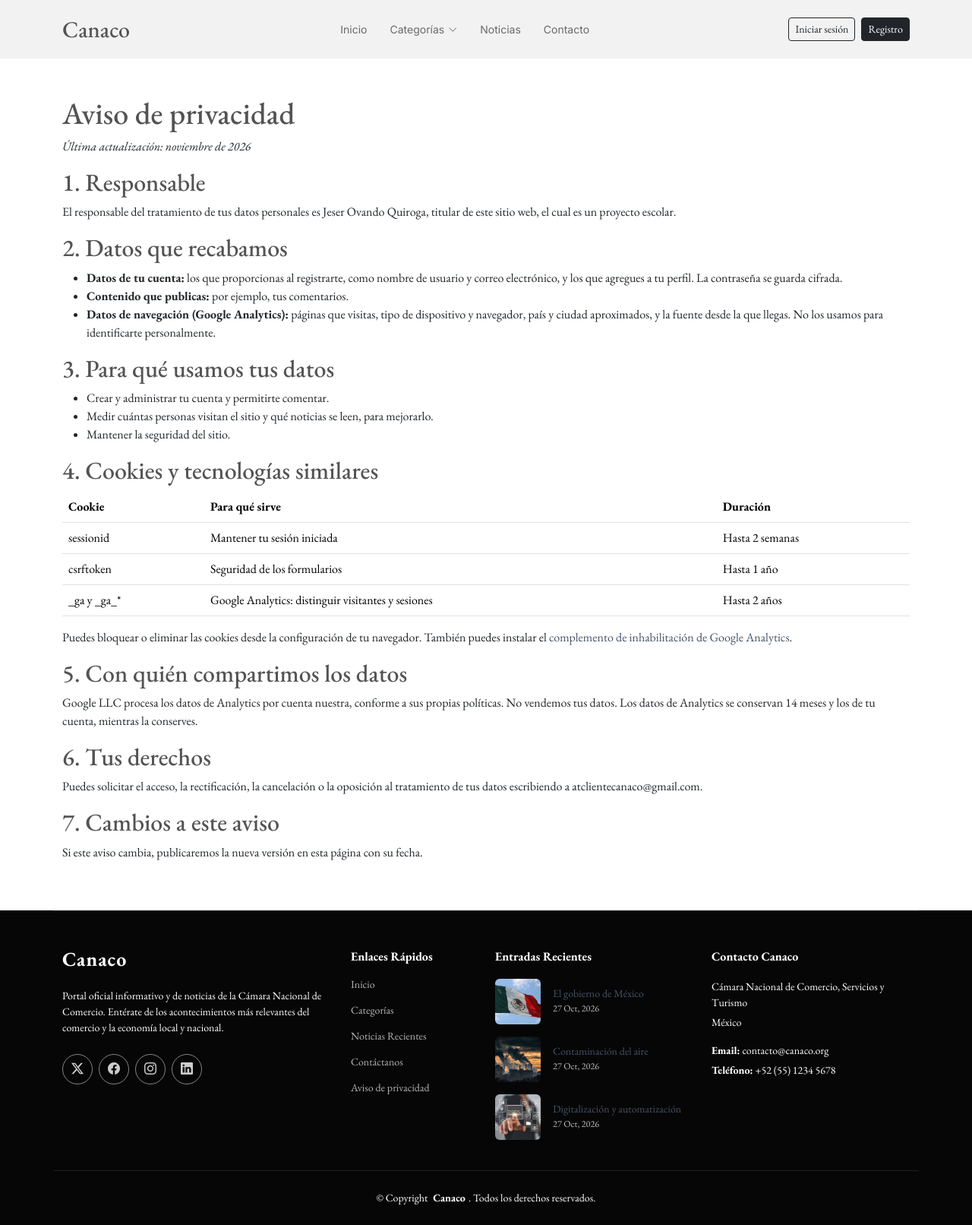
After one commit to JeserOQ/proyectoWeb, a Django app: page /privacidad/ in a window 1280 px wide. The commit adds this page. Shown: the whole page at 76% size. Run offline with Django 5.2, Linux system fonts and the light colour scheme; data comes from the database, SQL or seed files in the repository; some libraries are stand-ins or nearby versions.

Commit message:
Privacy notice and link in the footer

```diff
--- /dev/null
+++ b/canaco/home/templates/home/privacidad.html
@@ -0,0 +1,49 @@
+{% extends 'home/base.html' %}
+
+{% block title %}Aviso de privacidad - Canaco{% endblock %}
+
+{% block content %}
+<section class="container py-5">
+  <h1>Aviso de privacidad</h1>
+  <p><em>Última actualización: noviembre de 2026</em></p>
+
+  <h2>1. Responsable</h2>
+  <p>El responsable del tratamiento de tus datos personales es Jeser Ovando Quiroga, titular de este sitio web, el cual es un proyecto escolar.</p>
+
+  <h2>2. Datos que recabamos</h2>
+  <ul>
+    <li><strong>Datos de tu cuenta:</strong> los que proporcionas al registrarte, como nombre de usuario y correo electrónico, y los que agregues a tu perfil. La contraseña se guarda cifrada.</li>
+    <li><strong>Contenido que publicas:</strong> por ejemplo, tus comentarios.</li>
+    <li><strong>Datos de navegación (Google Analytics):</strong> páginas que visitas, tipo de dispositivo y navegador, país y ciudad aproximados, y la fuente desde la que llegas. No los usamos para identificarte personalmente.</li>
+  </ul>
+
+  <h2>3. Para qué usamos tus datos</h2>
+  <ul>
+    <li>Crear y administrar tu cuenta y permitirte comentar.</li>
+    <li>Medir cuántas personas visitan el sitio y qué noticias se leen, para mejorarlo.</li>
+    <li>Mantener la seguridad del sitio.</li>
+  </ul>
+
+  <h2>4. Cookies y tecnologías similares</h2>
+  <div class="table-responsive">
+    <table class="table">
+      <thead><tr><th>Cookie</th><th>Para qué sirve</th><th>Duración</th></tr></thead>
+      <tbody>
+        <tr><td>sessionid</td><td>Mantener tu sesión iniciada</td><td>Hasta 2 semanas</td></tr>
+        <tr><td>csrftoken</td><td>Seguridad de los formularios</td><td>Hasta 1 año</td></tr>
+        <tr><td>_ga y _ga_*</td><td>Google Analytics: distinguir visitantes y sesiones</td><td>Hasta 2 años</td></tr>
+      </tbody>
+    </table>
+  </div>
+  <p>Puedes bloquear o eliminar las cookies desde la configuración de tu navegador. También puedes instalar el <a href="https://tools.google.com/dlpage/gaoptout" target="_blank" rel="noopener">complemento de inhabilitación de Google Analytics</a>.</p>
+
+  <h2>5. Con quién compartimos los datos</h2>
+  <p>Google LLC procesa los datos de Analytics por cuenta nuestra, conforme a sus propias políticas. No vendemos tus datos. Los datos de Analytics se conservan 14 meses y los de tu cuenta, mientras la conserves.</p>
+
+  <h2>6. Tus derechos</h2>
+  <p>Puedes solicitar el acceso, la rectificación, la cancelación o la oposición al tratamiento de tus datos escribiendo a atclientecanaco@gmail.com.</p>
+
+  <h2>7. Cambios a este aviso</h2>
+  <p>Si este aviso cambia, publicaremos la nueva versión en esta página con su fecha.</p>
+</section>
+{% endblock %}
--- a/canaco/home/templates/partials/footer.html
+++ b/canaco/home/templates/partials/footer.html
@@ -23,6 +23,7 @@
           <li><a href="{% url 'home:categoria' %}">Categorías</a></li>
           <li><a href="{% url 'home:noticia' %}">Noticias Recientes</a></li>
           <li><a href="{% url 'home:contactanos' %}">Contáctanos</a></li>
+          <li><a href="{% url 'home:privacidad' %}">Aviso de privacidad</a></li>
         </ul>
       </div>
 
--- a/canaco/home/urls.py
+++ b/canaco/home/urls.py
@@ -10,6 +10,7 @@ urlpatterns = [
     path("", views.index, name="index"),
     path("contactanos/", views.contactanos, name="contactanos"),
     path('categoria/', views.categoria, name='categoria'),
+    path('privacidad/', views.privacidad, name='privacidad'),
 
     #Ruta para login y logout
     path('login/', auth_views.LoginView.as_view(template_name='home/login.html'), name='login'),
--- a/canaco/home/views.py
+++ b/canaco/home/views.py
@@ -480,3 +480,7 @@ def eliminar_usuario(request, pk):
     if request.method == 'POST' and usuario != request.user:
         usuario.delete()
     return redirect('home:crud_usuarios')
+
+
+def privacidad(request):
+    return render(request, 'home/privacidad.html')
```
